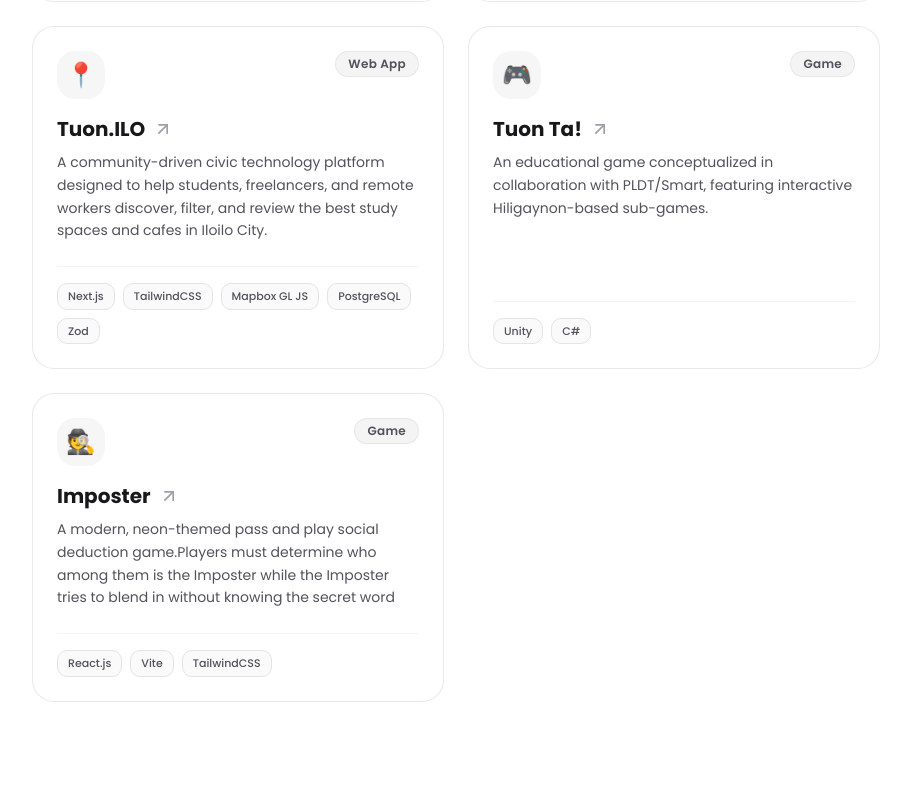
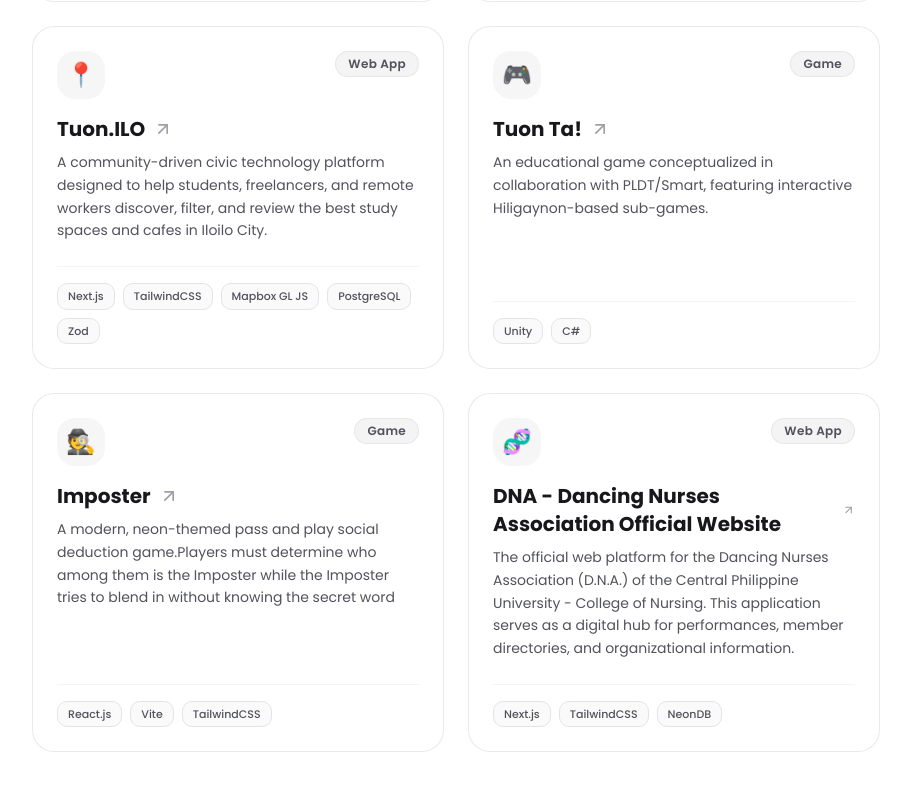
Before and after one commit to chariz1101/charchives, a Next.js app: page /projects in a window 1280 px wide. Shown: the part 495-1286 px from the top of the page, without its empty margins (184-1095 px from the left). Before the commit the page ends 1257 px from the top, so only its background shows below. Built offline with nearby package versions, Linux system fonts and the light colour scheme.

Commit message:
feat: added dna website

```diff
--- a/app/projects/page.tsx
+++ b/app/projects/page.tsx
@@ -41,6 +41,14 @@ const projects = [
     stack: ["React.js", "Vite", "TailwindCSS"],
     link: "https://imposter-game-cyan.vercel.app/",
   },
+  {
+    emoji: "🧬",
+    name: "DNA - Dancing Nurses Association Official Website",
+    tag: "Web App",
+    desc: "The official web platform for the Dancing Nurses Association (D.N.A.) of the Central Philippine University - College of Nursing. This application serves as a digital hub for performances, member directories, and organizational information.",
+    stack: ["Next.js", "TailwindCSS", "NeonDB"],
+    link: "https://dna-official-page.vercel.app/",
+  },
 ];
 
 export default function ProjectsPage() {
```
